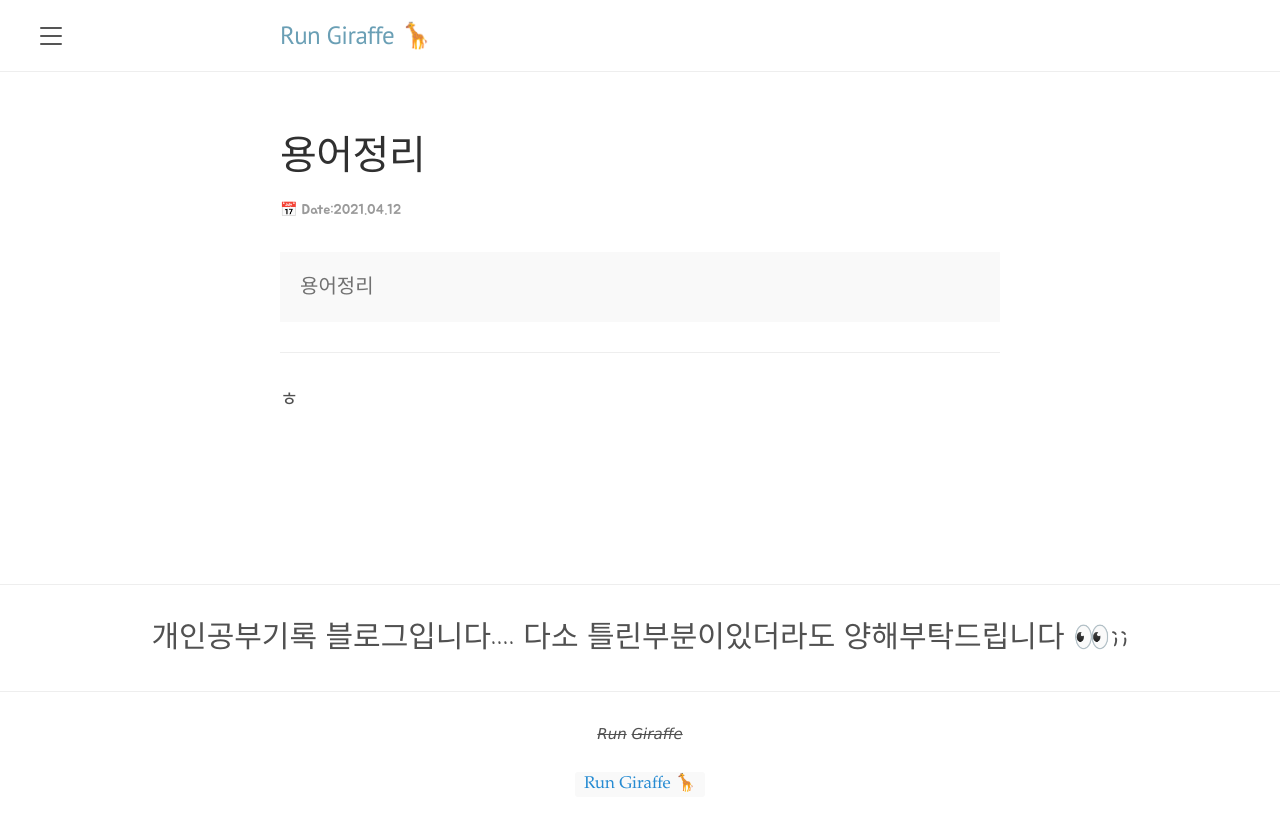
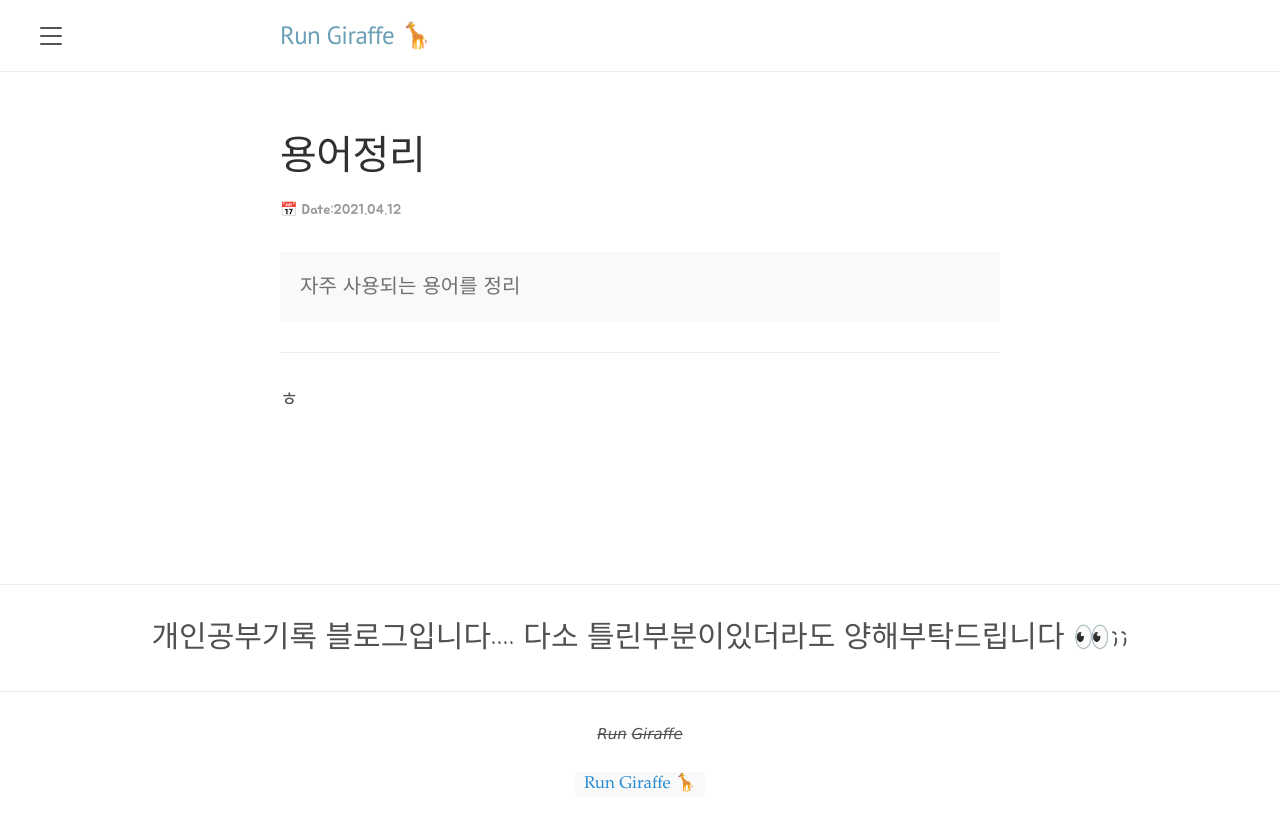
Before and after one commit to froggy0m0/froggy0m0.github.io, a Jekyll site: the page built from _posts/memo/2021-04-12-memo1.md, in a window 1280 px wide. Shown: the top 831 px of the page. Built offline with Jekyll 4.4.1, drawn with Linux system fonts in a browser that asks for light colours.

Commit message:
Update 2021-04-12-memo1.md

```diff
--- a/_posts/memo/2021-04-12-memo1.md
+++ b/_posts/memo/2021-04-12-memo1.md
@@ -2,7 +2,7 @@
 layout: post
 title: 용어정리
 categories: memo
-message: 용어정리
+message: 자주 사용되는 용어를 정리
 
 ---
 
```
